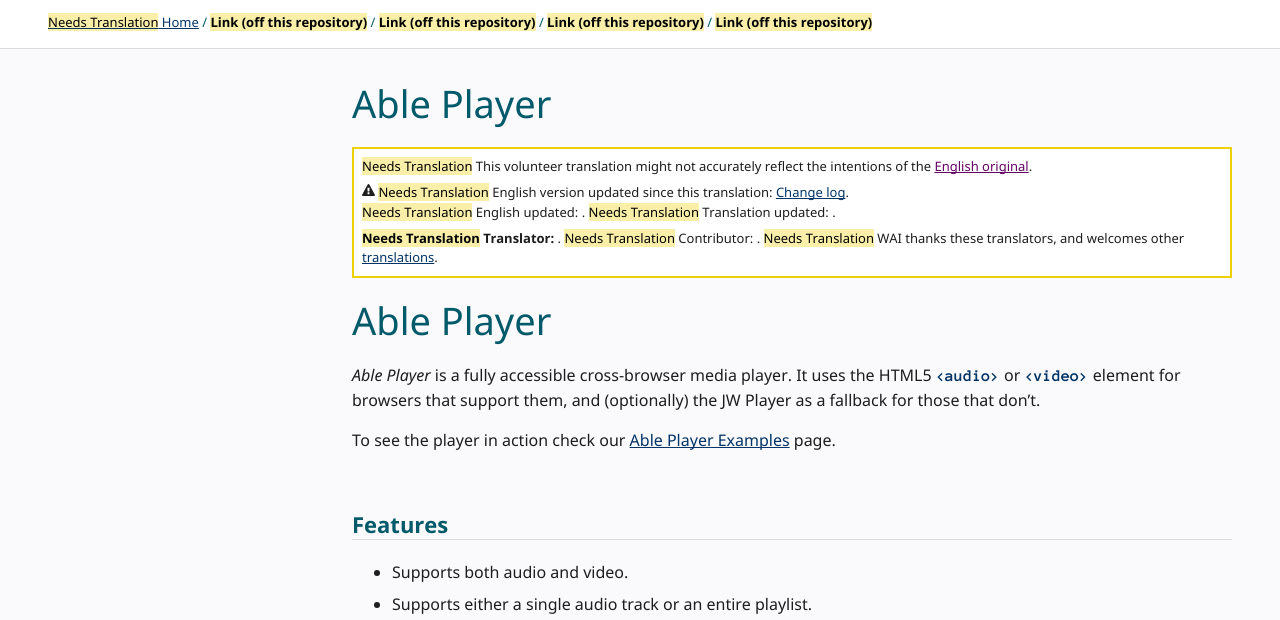
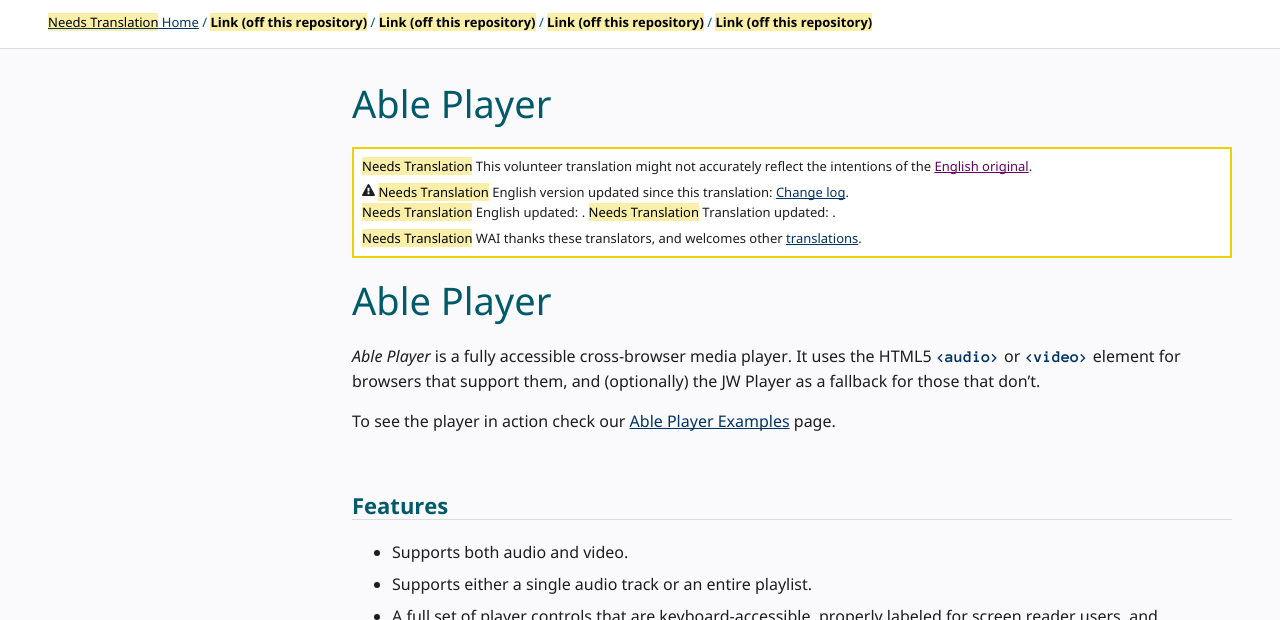
Before and after one commit to w3c/wai-website-theme, a Jekyll site: the page built from assets/ableplayer/README.md, in a window 1280 px wide and 900 px high, cut to the strip 280-900 px from the top of the window. Built offline with Jekyll 4.4.1, drawn with Linux system fonts in a browser that asks for light colours; cached includes are drawn as plain includes; our own code applies the rules of GitHub Pages for plain Markdown files; comment, search, counter and statistics services are not loaded.

Commit message:
Simplify translation note msg
Signed-off-by: Eric Eggert <mail@yatil.net>

```diff
--- a/_includes/translation-note-msg.html
+++ b/_includes/translation-note-msg.html
@@ -1,10 +1,6 @@
-{% unless page.lang=="en" %}
-{%- assign enpage=site.documents | where:"ref", page.ref | where: "lang", "en" | first -%}
-{%- unless enpage.length > 0 -%}
-{%- assign enpage=site.pages | where:"ref", page.ref | where: "lang", "en" | first -%}
-{%- endunless -%}
-{% assign enupdatedate= enpage.last_updated | date: "%s" %}
-{% assign thisupdatedate= page.last_updated | date: "%s" %}
+{%- unless page.lang == "en" -%}
+{%- assign enupdatedate = enpage.last_updated | date: "%s" -%}
+{%- assign thisupdatedate = page.last_updated | date: "%s" -%}
 <section id="translation-info" class="doc-note-box" style="font-size: .8125rem;">
   <h2 class="visuallyhidden">{% include t.html t="About this Translation" %}</h2>
   <p style="margin: 0 0 .5em 0;">{% assign replacepattern = enpage.url | relative_url | prepend: "$1|"  %}{% include t.html t='This volunteer translation might not accurately reflect the intentions of the <a href="$1">English original</a>.' replace=replacepattern %}</p>
@@ -26,6 +22,10 @@
   </p>
   {% endif %}
   {% endif %}
-  <p style="margin: .5em 0 0 0;"><strong>{% include t.html t='Translator:' %}</strong> {{page.translator}}. {% include t.html t='Contributor:' %} {{page.contributors}}.{% assign replacepattern = "/about/translating/" | relative_url | prepend: "$1|"  %} {% include t.html t='WAI thanks these translators, and welcomes other <a href="$1">translations</a>.' replace=replacepattern %}</p>
+  <p style="margin: .5em 0 0 0;">
+    {% if page.translator %}<strong>{% include t.html t='Translator:' %}</strong> {{page.translator}}.{% endif %}
+    {% if page.contributors %}{% include t.html t='Contributor:' %} {{page.contributors}}.{% endif %}
+    {%- assign replacepattern = "/about/translating/" | relative_url | prepend: "$1|" -%}
+    {%- include t.html t='WAI thanks these translators, and welcomes other <a href="$1">translations</a>.' replace=replacepattern -%}</p>
 </section>
-{% endunless %}
+{%- endunless -%}
```
